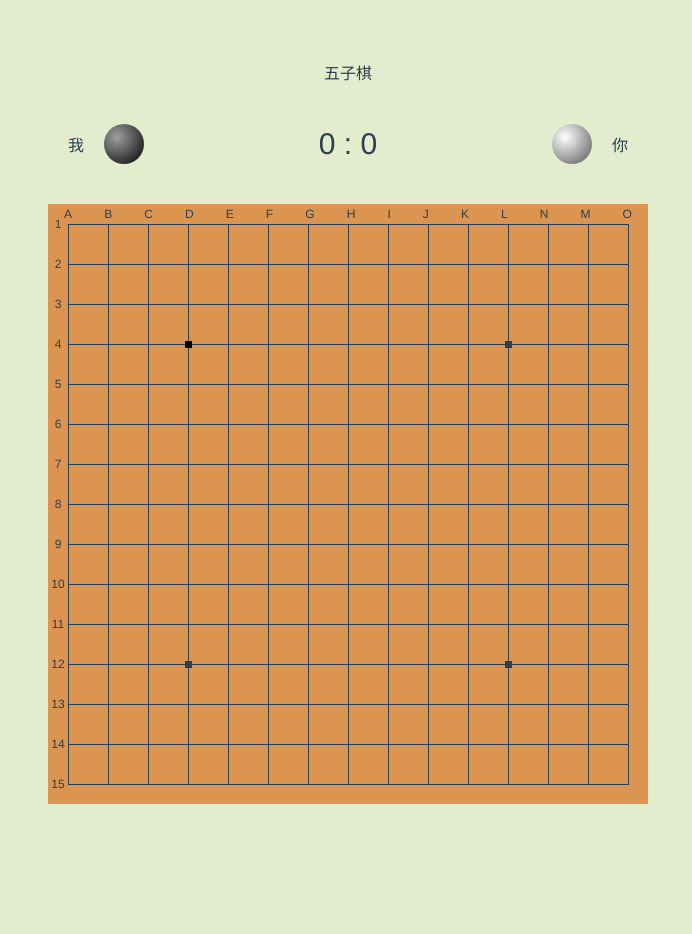
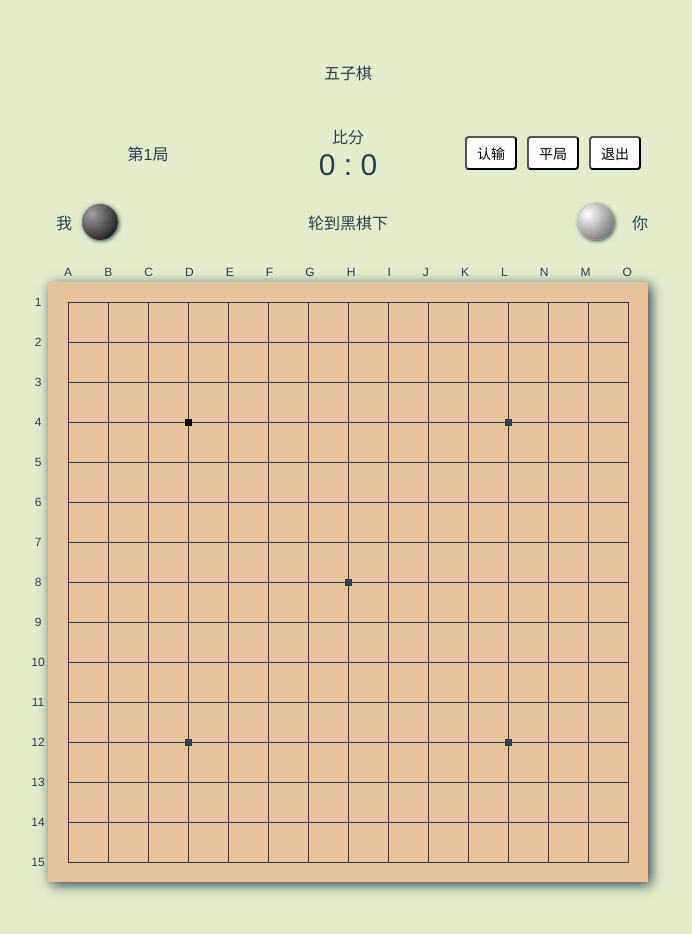
Before and after one commit to lin09/Gobang-vue2.0, a Vue app: page / in a window 1280 px wide. Both pictures are taken after a click on the button "现场对战". Shown: the top 934 px of the page, without its empty margins (292-984 px from the left). Before the commit the page ends 864 px from the top, so only its background shows below. Built offline with nearby package versions, Linux system fonts and the light colour scheme.

Commit message:
初始化棋子

```diff
--- a/package.json
+++ b/package.json
@@ -10,7 +10,8 @@
   "dependencies": {
     "node-sass": "^4.10.0",
     "sass-loader": "^7.1.0",
-    "vue": "^2.5.17"
+    "vue": "^2.5.17",
+    "vuex": "^3.0.1"
   },
   "devDependencies": {
     "@vue/cli-plugin-babel": "^3.1.1",
--- a/src/App.vue
+++ b/src/App.vue
@@ -1,47 +1,59 @@
 <template>
   <div id="app">
     <div>五子棋</div>
-    <div v-show="!isStart">
+    <div v-if="!isStart">
       <div>对战记录</div>
-      <Welcome @handleOpponent="handleOpponent" />
+      <Welcome />
     </div>
-    <div v-show="isStart">
-      <Site v-if="selectOpponent.value === opponent.site.value" />
+    <div v-if="isStart">
+      <InfoTool />
+      <Checkerboard />
     </div>
   </div>
 </template>
 
 <script>
+import { mapState } from 'vuex'
 import { opponent } from './constant'
 import { cloneDeep } from './tools'
 import Welcome from './components/Welcome.vue'
-import Site from './components/Site.vue'
+import Checkerboard from './components/Checkerboard.vue'
+import InfoTool from './components/InfoTool.vue'
 
 export default {
   name: 'app',
   data: () => {
     return {
-      isStart: false,
-      opponent: cloneDeep(opponent),
-      selectOpponent: {}
+      opponent: cloneDeep(opponent)
     }
   },
+  computed: mapState({
+    isStart: state => state.isStart,
+    selectOpponent: 'opponent'
+  }),
   components: {
     Welcome,
-    Site
-  },
-  methods: {
-    handleOpponent (data) {
-      this.isStart = true
-      this.selectOpponent = { ...data }
-    }
+    InfoTool,
+    Checkerboard
   }
 }
 </script>
 
-<style>
+<style lang="scss">
 * {
   box-sizing: border-box;
+}
+
+button {
+  border-radius: 4px;
+  padding: 5px 10px;
+  background: #fff;
+  cursor: pointer;
+  font-size: 14px;
+
+  &:disabled {
+    cursor: not-allowed;
+  }
 }
 
 #app {
--- a/src/components/Checkerboard.vue
+++ b/src/components/Checkerboard.vue
@@ -1,5 +1,5 @@
 <template>
-  <div class="checkerboard">
+  <div class="checkerboard" @click.capture="handleStop">
     <div class="line-row"></div>
     <div class="line-col"></div>
     <div class="star"></div>
@@ -9,15 +9,140 @@
     <div class="letter">
       <div v-for="n in letter" :key="n">{{ n }}</div>
     </div>
+    <div class="pieces">
+      <div class="row" v-for="y in 15" :key="y">
+        <Piece v-for="x in 15" :key="x" :data="baseData[`${ x }-${ y }`]" @handlePiece="handlePiece" />
+      </div>
+    </div>
   </div>
 </template>
 
 <script>
+import { mapState, mapMutations } from 'vuex'
+import { piece } from '../constant'
+import Piece from './Piece.vue'
+
 export default {
   name: 'checkerboard',
   data () {
     return {
-      letter: ['A', 'B', 'C', 'D', 'E', 'F', 'G', 'H', 'I', 'J', 'K', 'L', 'N', 'M', 'O']
+      letter: ['A', 'B', 'C', 'D', 'E', 'F', 'G', 'H', 'I', 'J', 'K', 'L', 'N', 'M', 'O'],
+      baseData: {},
+      countData: {},
+      color: piece.color.black.value,
+      isOver: false
+    }
+  },
+  computed: mapState({
+    fall: state => state.fall
+  }),
+  components: {
+    Piece
+  },
+  created () {
+    this.setFall(piece.color.black)
+    this.initData()
+  },
+  methods: {
+    ...mapMutations(['setFall']),
+    handlePiece (data) {
+      this.baseData[data.key].value = this.fall.value
+
+      if (this.fall.value === piece.color.black.value) {
+        this.baseData[data.key].text = piece.color.black.text
+        this.setFall(piece.color.white)
+      } else {
+        this.baseData[data.key].text = piece.color.white.text
+        this.setFall(piece.color.black)
+      }
+    },
+    handleStop (event) {
+      if (this.isOver) {
+        event.stopPropagation && event.stopPropagation();
+      }
+    },
+    initData () {
+      let baseData = {}, countData = {}
+
+      const getCountItem = (k, d, i, v) => {
+        let data = countData[k] || {}
+        let dk = d + 'k'
+        let dkv = data[dk] || []
+        dkv[i] = v.key
+        return {
+          ...data,
+          [d]: {
+            ...data[d],
+            [v.key]: v
+          },
+          [dk]: dkv
+        }
+      }
+
+      for (let x = 1; x < 16; x ++) {
+        for (let y = 1; y < 16; y ++) {
+          let key = `${ x }-${ y }`
+          let item = {
+            ...piece.color.none,
+            x,
+            y,
+            key
+          }
+
+          baseData[key] = item
+
+          for (let i = 0; i < 4; i ++) {
+            let n = i + 1
+            let t = y - n
+            let r = x + n
+            let b = y + n
+            let l = x - n
+
+            if (t > 0) {
+              let k = `${ x }-${ t }`
+              countData[k] = getCountItem(k, 'b', i, item)
+            }
+
+            if (t > 0 && r < 16) {
+              let k = `${ r }-${ t }`
+              countData[k] = getCountItem(k, 'lb', i, item)
+            }
+
+            if (r < 16) {
+              let k = `${ r }-${ y }`
+              countData[k] = getCountItem(k, 'l', i, item)
+            }
+
+            if (r < 16 && b < 16) {
+              let k = `${ r }-${ b }`
+              countData[k] = getCountItem(k, 'lt', i, item)
+            }
+
+            if (b < 16) {
+              let k = `${ x }-${ b }`
+              countData[k] = getCountItem(k, 't', i, item)
+            }
+
+            if (b < 16 && l > 0) {
+              let k = `${ l }-${ b }`
+              countData[k] = getCountItem(k, 'rt', i, item)
+            }
+
+            if (l > 0) {
+              let k = `${ l }-${ y }`
+              countData[k] = getCountItem(k, 'r', i, item)
+            }
+
+            if (l > 0 && t > 0) {
+              let k = `${ l }-${ t }`
+              countData[k] = getCountItem(k, 'rb', i, item)
+            }
+          }
+        }
+      }
+
+      this.baseData = baseData
+      this.countData = countData
     }
   }
 }
@@ -28,8 +153,9 @@ export default {
   position: relative;
   width: 600px;
   height: 600px;
-  background-color: #DC9550;
+  background-color: #E7C29C;
   font-size: 12px;
+  box-shadow: 3px 3px 12px;
 }
 
 .line-row{
@@ -57,12 +183,13 @@ export default {
   width: 7px;
   height: 7px;
   background-color: black;
-  box-shadow: 320px 0, 320px 320px, 0 320px;
+  box-shadow: 320px 0, 160px 160px, 320px 320px, 0 320px;
 }
 
 .num {
   position: absolute;
-  left: 0;
+  top: 0;
+  left: -20px;
   display: flex;
   flex-direction: column;
   align-items: center;
@@ -73,7 +200,7 @@ export default {
 
 .letter {
   position: absolute;
-  top: 0;
+  top: -20px;
   left: 0;
   display: flex;
   align-items: center;
@@ -82,4 +209,14 @@ export default {
   height: 20px;
 }
 
+.pieces {
+  position: absolute;
+  top: 0;
+  left: 0;
+
+  .row {
+    display: flex;
+  }
+}
+
 </style>
--- /dev/null
+++ b/src/components/InfoTool.vue
@@ -0,0 +1,103 @@
+<template>
+  <div class="info-tool">
+    <div class="item">
+      <div class="col-3">
+        第{{ roundNum }}局
+        <button v-if="countDown > 0">开始</button>
+      </div>
+      <div class="col-3">
+        <div>比分</div>
+        <div class="score">{{ users[0].fraction }} : {{ users[1].fraction }}</div>
+      </div>
+      <div class="col-3">
+        <button>认输</button>
+        <button>平局</button>
+        <button @click="setIsStart(false)">退出</button>
+      </div>
+    </div>
+    <div class="item">
+      <div class="user">
+        <span>{{ users[0].name }}{{ blank }}</span>
+        <Piece :data="{ value: users[0].color.value }"/>
+        <div v-if="countDown > 0" class="time">
+          <div>局{{ blank }}时：01:00</div>
+          <div>倒计时：01:00</div>
+        </div>
+      </div>
+      <div>轮到{{ fall.text }}下</div>
+      <div class="user">
+        <div v-if="countDown > 0" class="time">
+          <div>局{{ blank }}时：01:00</div>
+          <div>倒计时：01:00</div>
+        </div>
+        <Piece :data="{ value: users[1].color.value }"/>
+        <span>{{ blank }}{{ users[1].name }}</span>
+      </div>
+    </div>
+  </div>
+</template>
+
+<script>
+import { mapState, mapMutations } from 'vuex'
+import { piece } from '../constant'
+import { cloneDeep } from '../tools'
+import Piece from './Piece.vue'
+
+export default {
+  name: 'infoTool',
+  components: {
+    Piece
+  },
+  data () {
+    return {
+      // 直接写全角空格在 template 上会报 no-irregular-whitespace，使用 eslint-disable-next-line 无效果
+      blank: '　',
+      piece: cloneDeep(piece),
+      roundNum: 1
+    }
+  },
+  computed: mapState({
+    users: state => state.users,
+    fall: state => state.fall,
+    countDown: state => state.countDown
+  }),
+  methods: {
+    ...mapMutations(['setIsStart'])
+  }
+}
+</script>
+
+<style lang="scss" scoped>
+.info-tool {
+  margin: 40px 0;
+  font-size: 16px;
+}
+
+.item {
+  display: flex;
+  justify-content: space-between;
+  align-items: center;
+  margin-bottom: 20px;
+
+  .col-3 {
+    width: percentage(1/3);
+  }
+
+  button {
+    margin-left: 10px;
+  }
+}
+
+.score {
+  font-size: 30px;
+}
+
+.user {
+  display: flex;
+  align-items: center;
+
+  .time {
+    margin: 0 20px;
+  }
+}
+</style>
--- a/src/components/Piece.vue
+++ b/src/components/Piece.vue
@@ -1,7 +1,8 @@
 <template>
   <div class="piece">
-    <div v-if="data.color === piece.color.black.value" class="black"></div>
-    <div v-if="data.color === piece.color.white.value" class="white"></div>
+    <div v-if="data.value === piece.color.none.value" class="none" @click="handlePiece"></div>
+    <div v-if="data.value === piece.color.black.value" class="black"></div>
+    <div v-if="data.value === piece.color.white.value" class="white"></div>
   </div>
 </template>
 
@@ -16,7 +17,9 @@ export default {
       type: Object,
       default: () => {
         return {
-          color: 0
+          value: piece.color.none.value,
+          x: 0,
+          y: 0
         }
       }
     }
@@ -25,29 +28,49 @@ export default {
     return {
       piece: cloneDeep(piece)
     }
+  },
+  methods: {
+    handlePiece () {
+      this.$emit('handlePiece', this.data)
+    }
   }
 }
 </script>
 
 <style lang="scss" scoped>
 .piece {
+  display: flex;
+  justify-content: center;
+  align-items: center;
   border-radius: 100%;
   width: 40px;
   height: 40px;
 
+  .none,
   .black,
   .white {
-    width: 100%;
-    height: 100%;
+    width: 90%;
+    height: 90%;
     border-radius: 100%;
   }
 
+  .none {
+    &:hover {
+      background: radial-gradient(farthest-corner at 13px 13px, rgba(255,255,255,0.1) -60%, rgba(0,0,0,0.1) 100%);
+    }
+  }
+
+  .black,
+  .white {
+    box-shadow: 1px 1px 4px;
+  }
+
   .black {
-    background: radial-gradient(farthest-corner at 13px 13px, white -60%, black 100%);
+    background: radial-gradient(farthest-corner at 10px 10px, white -60%, black 100%);
   }
 
   .white {
-    background: radial-gradient(farthest-corner at 13px 13px, white 0, black 150%);
+    background: radial-gradient(farthest-corner at 10px 10px, white 0, black 150%);
   }
 }
 </style>
--- a/src/components/Site.vue
+++ /dev/null
@@ -1,63 +0,0 @@
-
-<template>
-  <div class="site">
-    <div class="info-tool">
-      <div class="user">
-        <span>我 </span>
-        <Piece :data="{ color: piece.color.black.value }"/>
-      </div>
-      <div class="score">0 : 0</div>
-      <div class="user">
-        <Piece :data="{ color: piece.color.white.value }"/>
-        <span> 你</span>
-      </div>
-    </div>
-    <Checkerboard />
-  </div>
-</template>
-
-<script>
-import { piece } from '../constant'
-import { cloneDeep } from '../tools'
-import Piece from './Piece.vue'
-import Checkerboard from './Checkerboard.vue'
-
-export default {
-  name: 'site',
-  components: {
-    Piece,
-    Checkerboard
-  },
-  data () {
-    return {
-      piece: cloneDeep(piece)
-    }
-  }
-}
-</script>
-
-<style lang="scss" scoped>
-.site {
-}
-
-.info-tool {
-  display: flex;
-  justify-content: space-between;
-  align-items: center;
-  margin: 40px 0;
-  font-size: 16px;
-}
-
-.score {
-  font-size: 30px;
-}
-
-.user {
-  display: flex;
-  align-items: center;
-
-  > span {
-    margin: 0 20px;
-  }
-}
-</style>
--- a/src/constant/index.js
+++ b/src/constant/index.js
@@ -22,15 +22,20 @@ export const opponent = {
   }
 }
 
+// 棋子
 export const piece = {
   color: {
+    none: {
+      value: 0,
+      text: '空'
+    },
     black: {
       value: 1,
-      text: '黑'
+      text: '黑棋'
     },
     white: {
       value: 2,
-      text: '白'
+      text: '白棋'
     }
   }
 }
--- a/src/main.js
+++ b/src/main.js
@@ -1,8 +1,10 @@
 import Vue from 'vue'
 import App from './App.vue'
+import store from './store'
 
 Vue.config.productionTip = false
 
 new Vue({
   render: h => h(App),
+  store
 }).$mount('#app')
--- /dev/null
+++ b/src/store/index.js
@@ -0,0 +1,31 @@
+import Vue from 'vue'
+import Vuex from 'vuex'
+
+Vue.use(Vuex)
+
+export default new Vuex.Store({
+  state: {
+    users: [],
+    isStart: false,
+    opponent: {},
+    fall: {},
+    countDown: 0
+  },
+  mutations: {
+    setUsers (state, users) {
+      state.users = users
+    },
+    setIsStart (state, isStart) {
+      state.isStart = isStart
+    },
+    setOpponent (state, opponent) {
+      state.opponent = opponent
+    },
+    setFall (state, fall) {
+      state.fall = fall
+    },
+    setCountDown (state, countDown) {
+      state.countDown = countDown
+    }
+  }
+})
--- a/src/tools/cloneDeep.js
+++ b/src/tools/cloneDeep.js
@@ -1,3 +1,7 @@
+/**
+ * 非全功能克隆，只针对 array 和 object 做了简单处理
+ */
+
 const cloneDeep = (value) => {
   let tag = toString.call(value)
 
--- a/src/tools/index.js
+++ b/src/tools/index.js
@@ -1,7 +1,3 @@
-/**
- * 非全功能克隆，只针对 array 和 object 做了简单处理
- */
-
 import CloneDeep from './cloneDeep'
 
 export const cloneDeep = CloneDeep
```
Also changed, not shown: src/components/Welcome.vue (+24 -11 lines), 2 other files (tests, documents, lock files or other folders).
